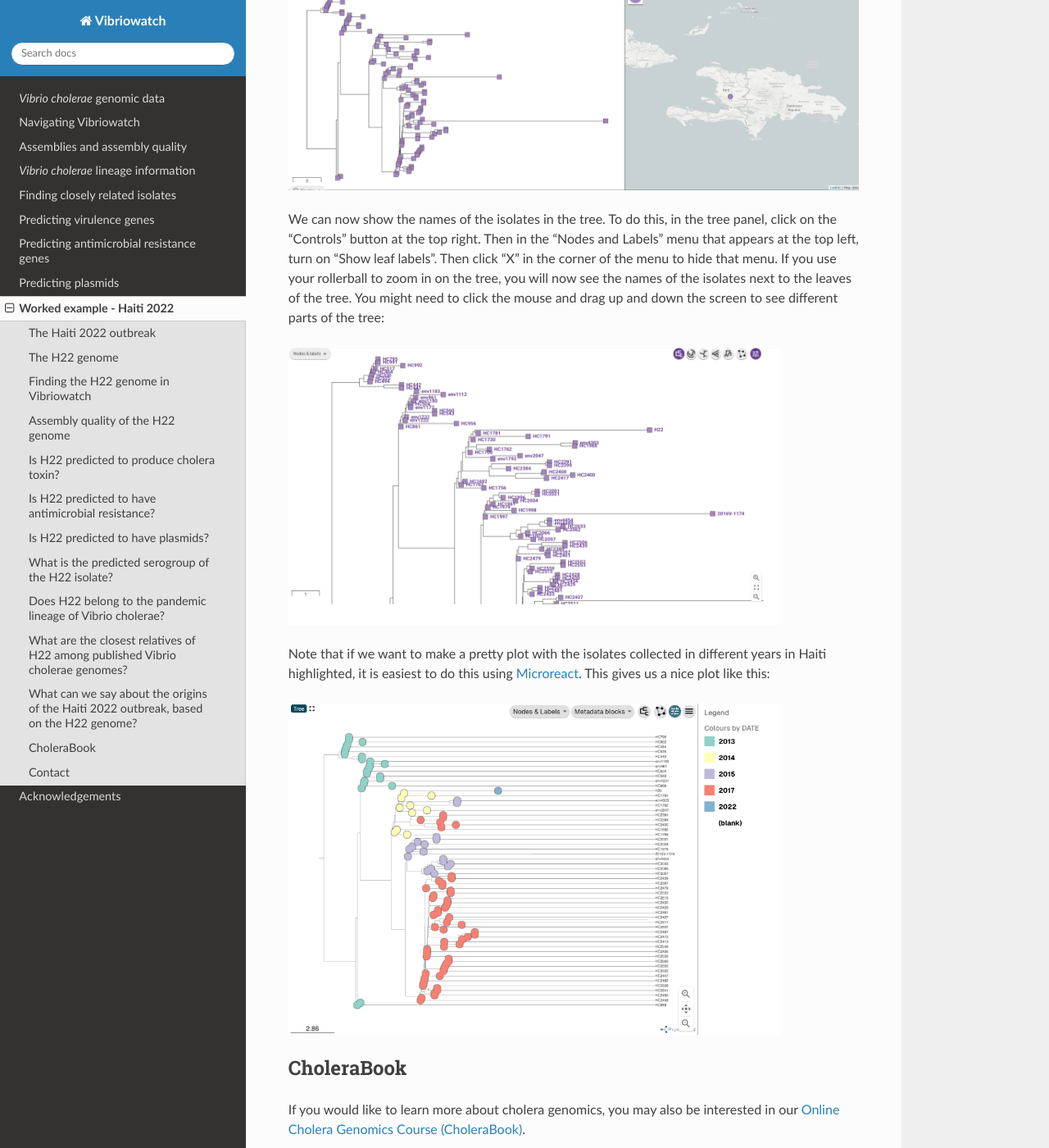
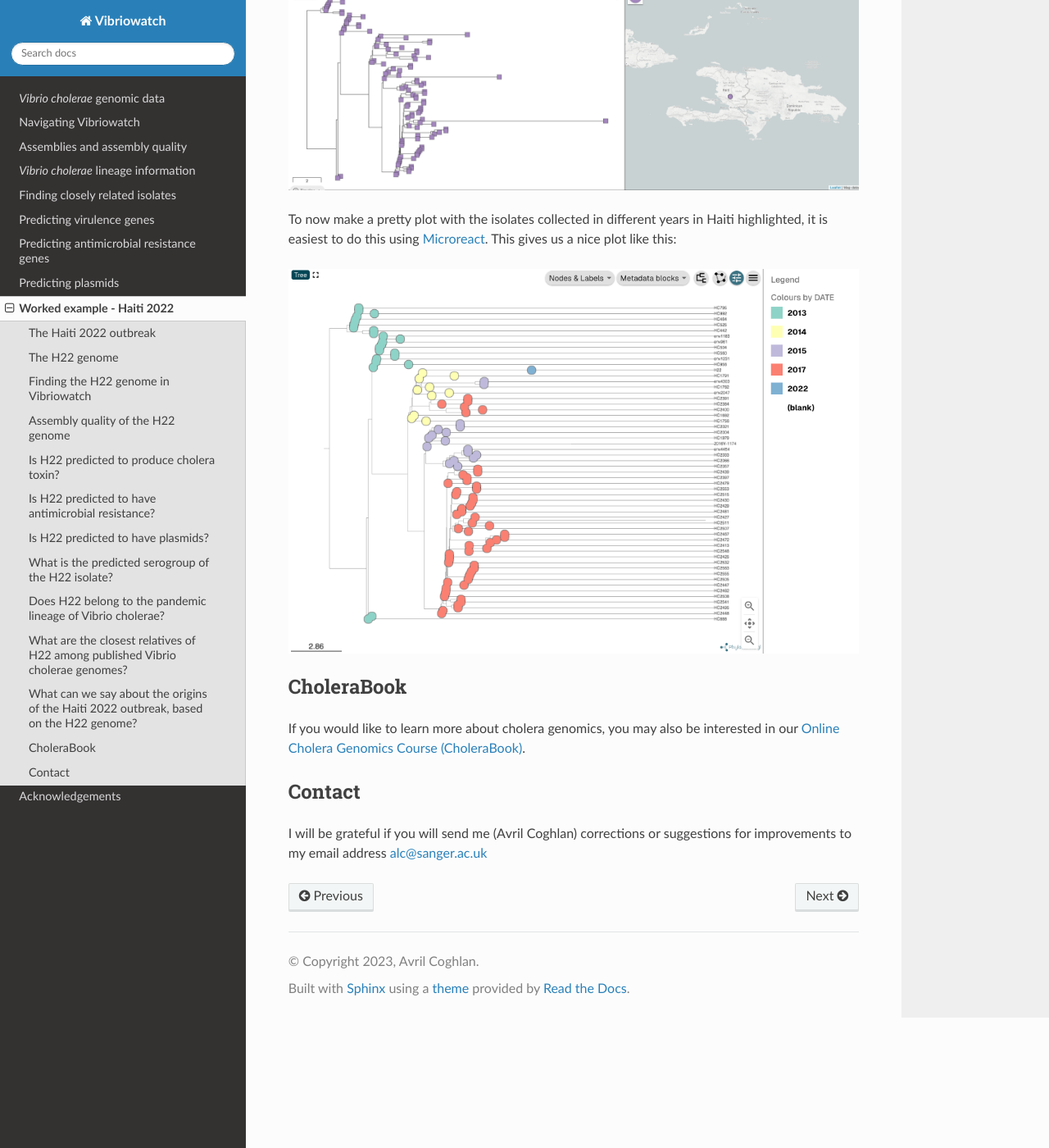
Before and after one commit to avrilcoghlan/vibriowatch, a Sphinx documentation site: the page built from docs/source/haiti.rst, in a window 1280 px wide and 1400 px high, scrolled down 14894 px. Shown: the whole window at 82% size. Built offline with Sphinx 7.4.7 and the Read the Docs theme 3.1.0, drawn with Linux system fonts in a browser that asks for light colours.

Commit message:
Update haiti.rst

```diff
--- a/docs/source/haiti.rst
+++ b/docs/source/haiti.rst
@@ -309,19 +309,11 @@ indicating that all the isolates in this small clade are from Haiti:
 .. image:: Picture138.png
   :width: 800
 
-We can now show the names of the isolates in the tree. To do this, in the tree panel, click on the "Controls" button at the top
-right. Then in the "Nodes and Labels" menu that appears at the top left, turn on "Show leaf labels". Then click "X" in the corner
-of the menu to hide that menu. If you use your rollerball to zoom in on the tree, you will now see the names of the isolates
-next to the leaves of the tree. You might need to click the mouse and drag up and down the screen to see different parts of the tree:
-
-.. image:: Picture139.png
-  :width: 600
-
-Note that if we want to make a pretty plot with the isolates collected in different years in Haiti highlighted, it is easiest
+To now make a pretty plot with the isolates collected in different years in Haiti highlighted, it is easiest
 to do this using `Microreact`_. This gives us a nice plot like this:
 
 .. image:: Picture140.png
-  :width: 600
+  :width: 900
 
 .. _Microreact: https://microreact.org/
 
```
